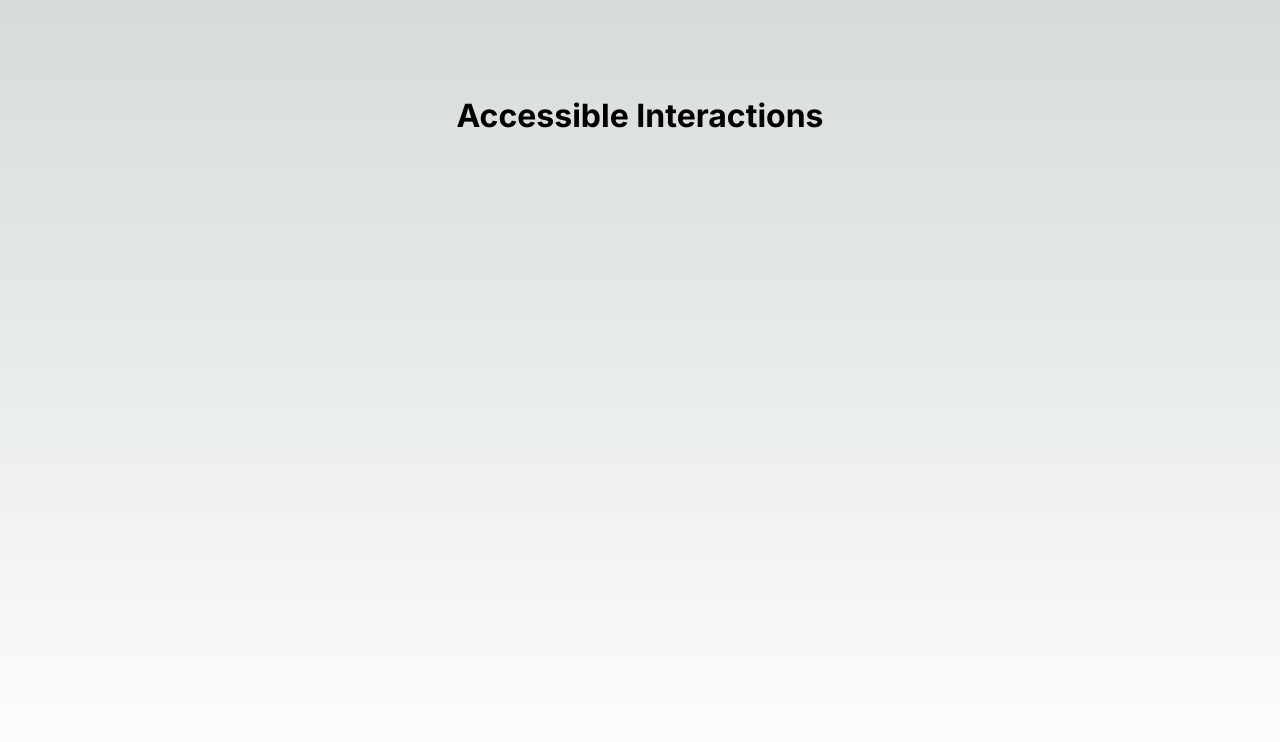
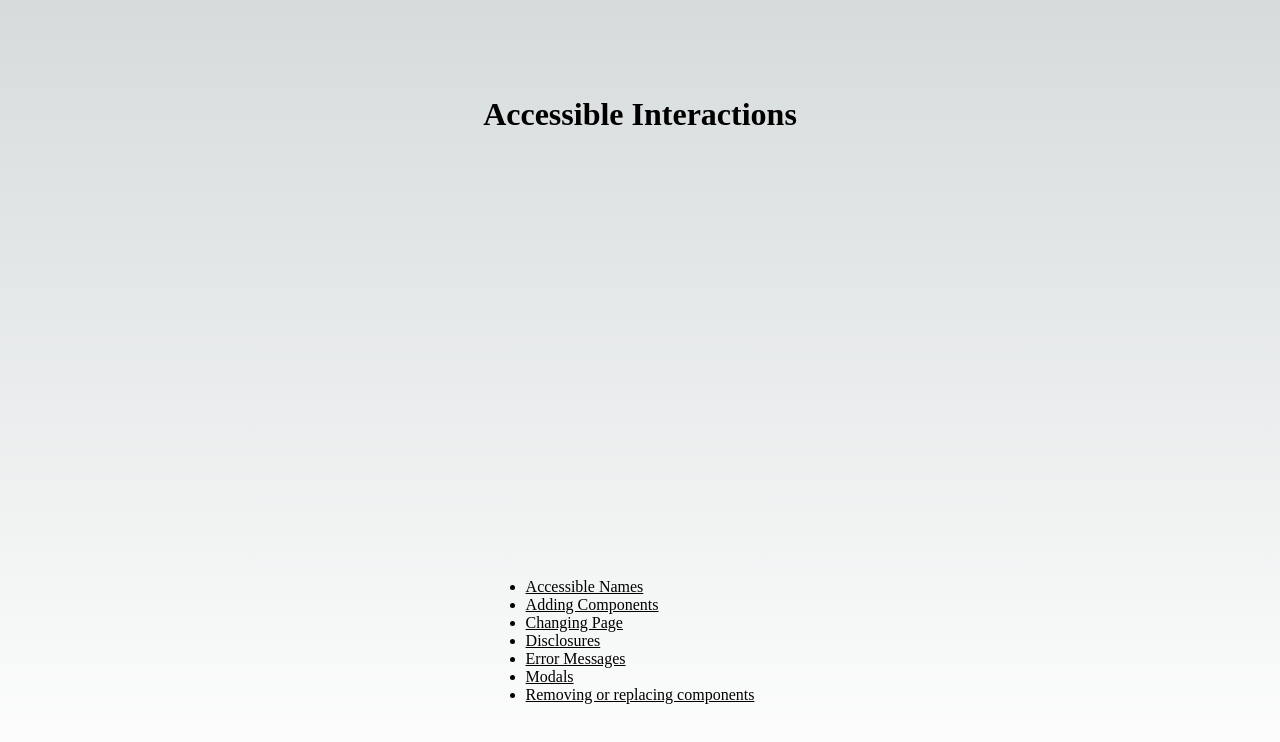
Before and after one commit to EmmaDawsonDev/accessible-interactions, a Next.js app: page / in a window 1280 px wide. Shown: the top 742 px of the page. Built offline with nearby package versions, Linux system fonts and the light colour scheme.

Commit message:
Set up pages

```diff
--- a/src/pages/index.tsx
+++ b/src/pages/index.tsx
@@ -1,8 +1,5 @@
 import Head from "next/head";
-import { Inter } from "next/font/google";
-import styles from "@/styles/Home.module.css";
-
-const inter = Inter({ subsets: ["latin"] });
+import Link from "next/link";
 
 export default function Home() {
   return (
@@ -13,8 +10,35 @@ export default function Home() {
         <meta name="viewport" content="width=device-width, initial-scale=1" />
         <link rel="icon" href="/favicon.ico" />
       </Head>
-      <main className={`${styles.main} ${inter.className}`}>
+      <main className="main">
         <h1>Accessible Interactions</h1>
+        <nav>
+          <ul>
+            <li>
+              <Link href="/accname">Accessible Names</Link>
+            </li>
+            <li>
+              <Link href="/addComponents">Adding Components</Link>
+            </li>
+            <li>
+              <Link href="/changePage">Changing Page</Link>
+            </li>
+            <li>
+              <Link href="/disclosures">Disclosures</Link>
+            </li>
+            <li>
+              <Link href="/errorMessages">Error Messages</Link>
+            </li>
+            <li>
+              <Link href="/modals">Modals</Link>
+            </li>
+            <li>
+              <Link href="/removeComponent">
+                Removing or replacing components
+              </Link>
+            </li>
+          </ul>
+        </nav>
       </main>
     </>
   );
--- a/src/styles/Home.module.css
+++ /dev/null
@@ -1,8 +0,0 @@
-.main {
-  display: flex;
-  flex-direction: column;
-  justify-content: space-between;
-  align-items: center;
-  padding: 6rem;
-  min-height: 100vh;
-}
--- a/src/styles/globals.css
+++ b/src/styles/globals.css
@@ -95,6 +95,15 @@ body {
     rgb(var(--background-start-rgb));
 }
 
+.main {
+  display: flex;
+  flex-direction: column;
+  justify-content: space-between;
+  align-items: center;
+  padding: 6rem;
+  min-height: 100vh;
+}
+
 a {
   color: inherit;
 }
```
Also changed, not shown: src/components/Header/Header.tsx (added, +15 -0 lines), src/pages/accname.tsx (added, +12 -0 lines), src/pages/addComponents.tsx (added, +12 -0 lines), src/pages/changePage.tsx (added, +12 -0 lines), src/pages/disclosures.tsx (added, +12 -0 lines), src/pages/errorMessages.tsx (added, +12 -0 lines), src/pages/modals.tsx (added, +12 -0 lines), src/pages/removeComponent.tsx (added, +12 -0 lines).
